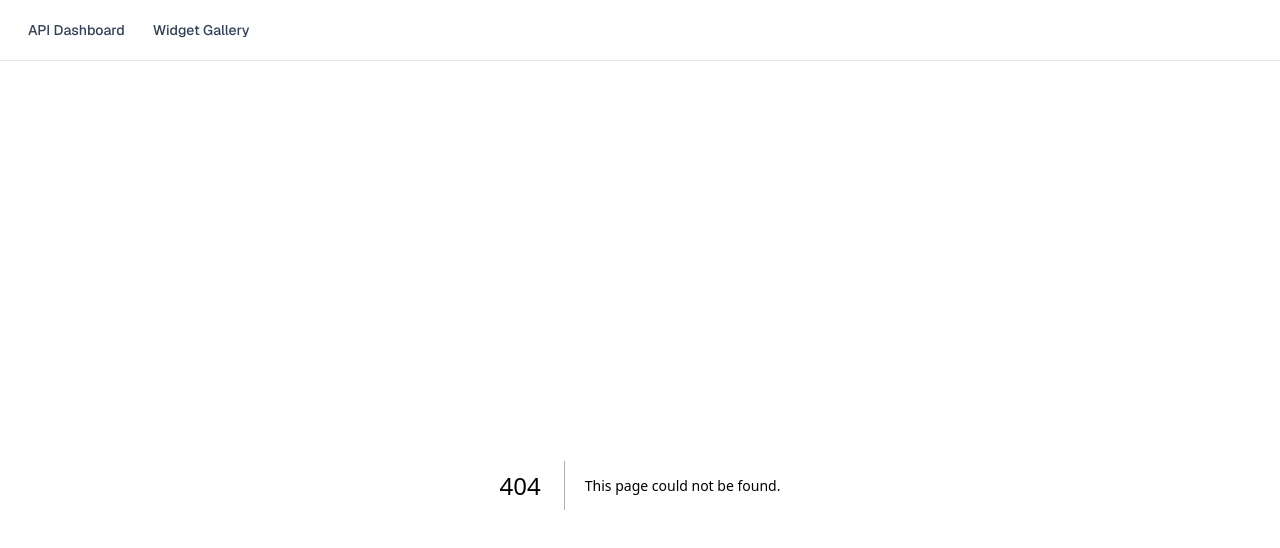
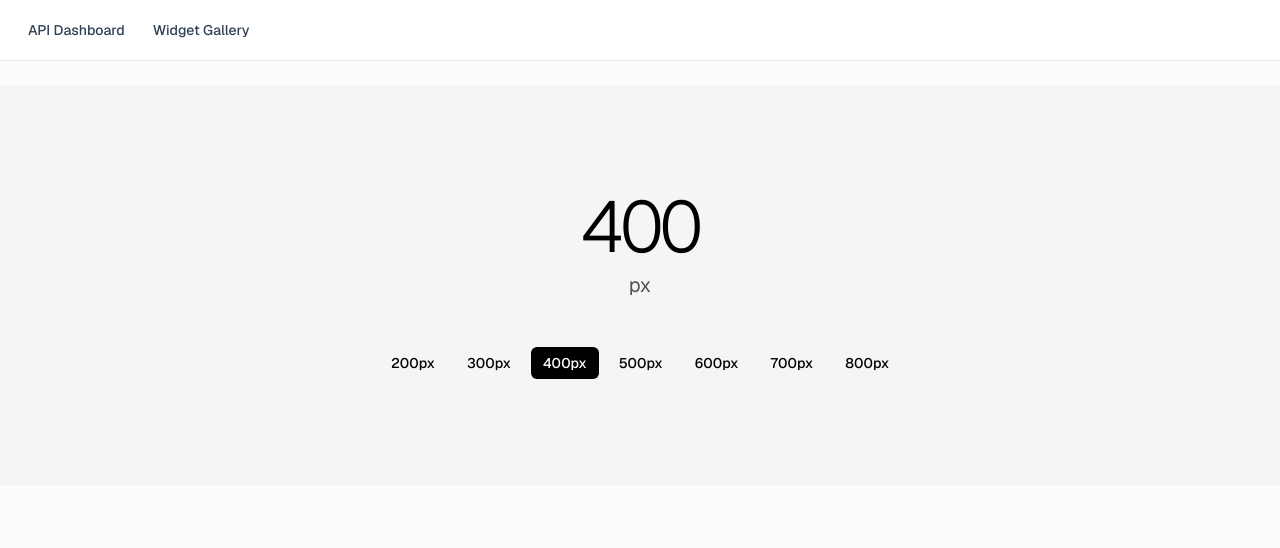
Before and after one commit to MCPJam/apps-sdk-everything, a Next.js app: page /widgets/resize in a window 1280 px wide. Before the commit this address had no page. Shown: the top 548 px of the page. Built offline with nearby package versions, Linux system fonts and the light colour scheme.

Commit message:
add height change widget

```diff
--- a/app/hooks/index.ts
+++ b/app/hooks/index.ts
@@ -3,6 +3,7 @@ export { useCallTool } from "./use-call-tool";
 export { useSendMessage } from "./use-send-message";
 export { useOpenExternal } from "./use-open-external";
 export { useRequestDisplayMode } from "./use-request-display-mode";
+export { useNotifyIntrinsicHeight } from "./use-notify-intrinsic-height";
 
 // OpenAI state hooks
 export { useDisplayMode } from "./use-display-mode";
--- a/app/hooks/types.ts
+++ b/app/hooks/types.ts
@@ -30,6 +30,7 @@ type API = {
 
   // Layout controls
   requestDisplayMode: RequestDisplayMode;
+  notifyIntrinsicHeight: (height: number) => void;
 
   requestModal: RequestModal;
 };
--- a/app/methods-playground/page.tsx
+++ b/app/methods-playground/page.tsx
@@ -30,6 +30,7 @@ const widgets: Widget[] = [
   { id: "demo_open_external", title: "Open External Links", category: "Widget API", path: "/widgets/open-external" },
   { id: "demo_display_mode", title: "Change Display Mode", category: "Widget API", path: "/widgets/display-mode" },
   { id: "demo_widget_state", title: "Save Widget State", category: "Widget API", path: "/widgets/widget-state" },
+  { id: "demo_resize", title: "Resize Widget", category: "Widget API", path: "/widgets/resize" },
   { id: "demo_modal", title: "Request Modal", category: "Widget API", path: "/widgets/modal" },
   { id: "demo_popover", title: "Popover Component", category: "Widget API", path: "/widgets/popover" },
 
--- /dev/null
+++ b/app/widgets/resize/page.tsx
@@ -0,0 +1,79 @@
+"use client";
+
+import { useNotifyIntrinsicHeight } from '../../hooks/use-notify-intrinsic-height';
+import { useState, useEffect } from 'react';
+import { Button } from "@/components/ui/button";
+
+const PRESET_HEIGHTS = [200, 300, 400, 500, 600, 700, 800];
+
+export default function ResizeWidget() {
+  const [height, setHeight] = useState(400);
+  const [lastChange, setLastChange] = useState<number | null>(null);
+  const [loading, setLoading] = useState(false);
+  const notifyIntrinsicHeight = useNotifyIntrinsicHeight();
+
+  const handleHeightChange = async (newHeight: number) => {
+    setLoading(true);
+    setLastChange(newHeight - height);
+    setHeight(newHeight);
+
+    try {
+      notifyIntrinsicHeight(newHeight);
+      // Small delay to show loading state
+      await new Promise(resolve => setTimeout(resolve, 100));
+    } finally {
+      setLoading(false);
+    }
+  };
+
+  // Initialize with default height
+  useEffect(() => {
+    notifyIntrinsicHeight(height);
+  }, []);
+
+  return (
+    <div className="flex flex-col p-8 bg-muted" style={{ minHeight: `${height}px` }}>
+      {/* Main content - centered */}
+      <div className="flex-1 flex flex-col items-center justify-center">
+        {/* Height Display */}
+        <div className="relative mb-12">
+          <div className="text-7xl font-light tabular-nums tracking-tighter text-foreground">
+            {height}
+          </div>
+          <div className="text-xl text-muted-foreground mt-2 text-center">px</div>
+          {lastChange !== null && (
+            <span
+              className={`absolute -right-12 top-3 text-sm font-medium text-muted-foreground`}
+            >
+              {lastChange > 0 ? `+${lastChange}` : lastChange}
+            </span>
+          )}
+        </div>
+
+        {/* Preset Buttons */}
+        <div className="flex flex-wrap gap-2 justify-center">
+          {PRESET_HEIGHTS.map((presetHeight) => (
+            <Button
+              key={presetHeight}
+              variant={height === presetHeight ? "default" : "ghost"}
+              size="sm"
+              className="h-8"
+              onClick={() => handleHeightChange(presetHeight)}
+              disabled={loading}
+            >
+              {presetHeight}px
+            </Button>
+          ))}
+        </div>
+
+        {/* Loading indicator */}
+        {loading && (
+          <div className="mt-8 text-xs text-muted-foreground flex items-center gap-2">
+            <div className="h-3 w-3 animate-spin rounded-full border-2 border-current border-t-transparent" />
+            Updating size...
+          </div>
+        )}
+      </div>
+    </div>
+  );
+}
```
Also changed, not shown: app/hooks/use-notify-intrinsic-height.ts (added, +27 -0 lines).
